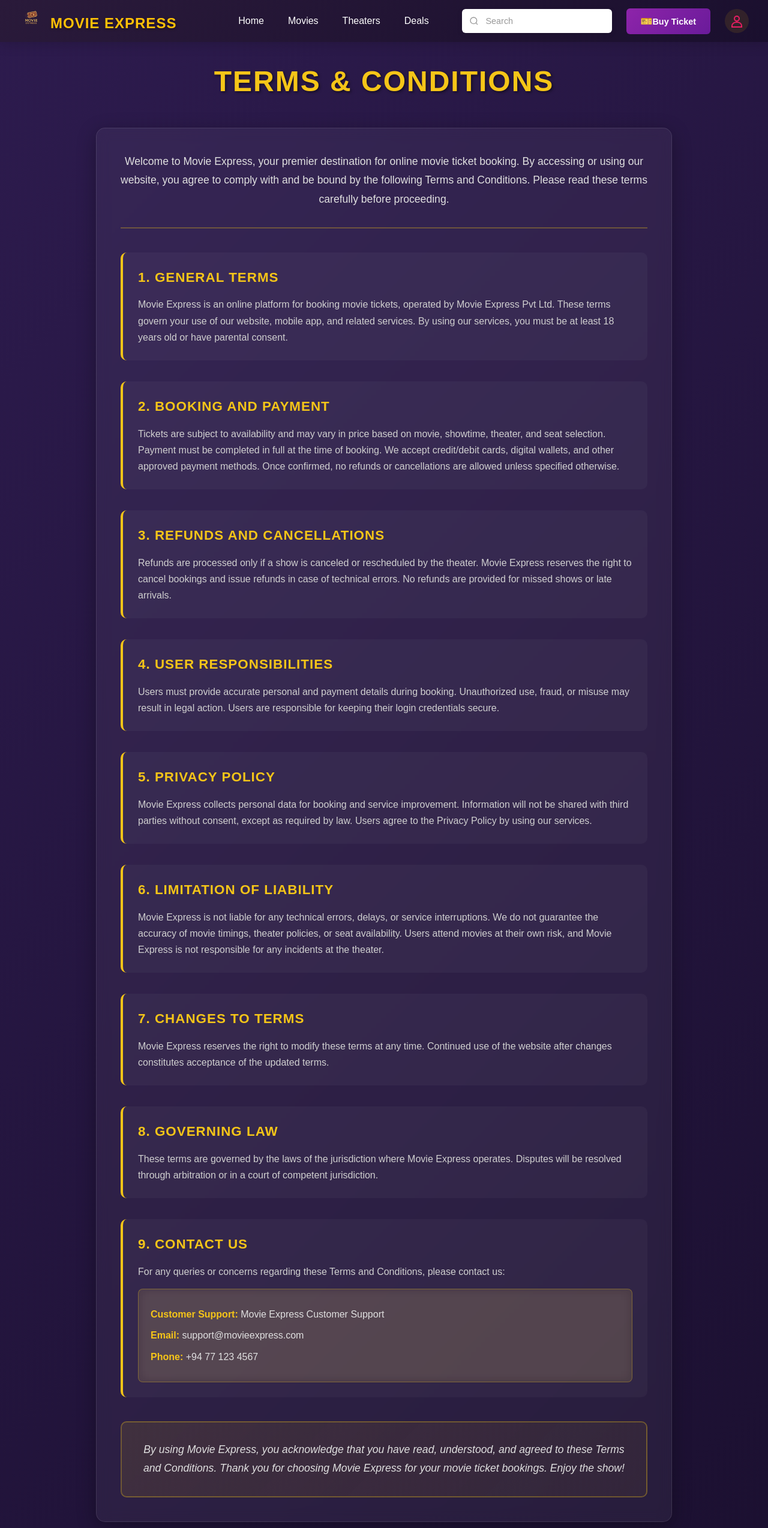
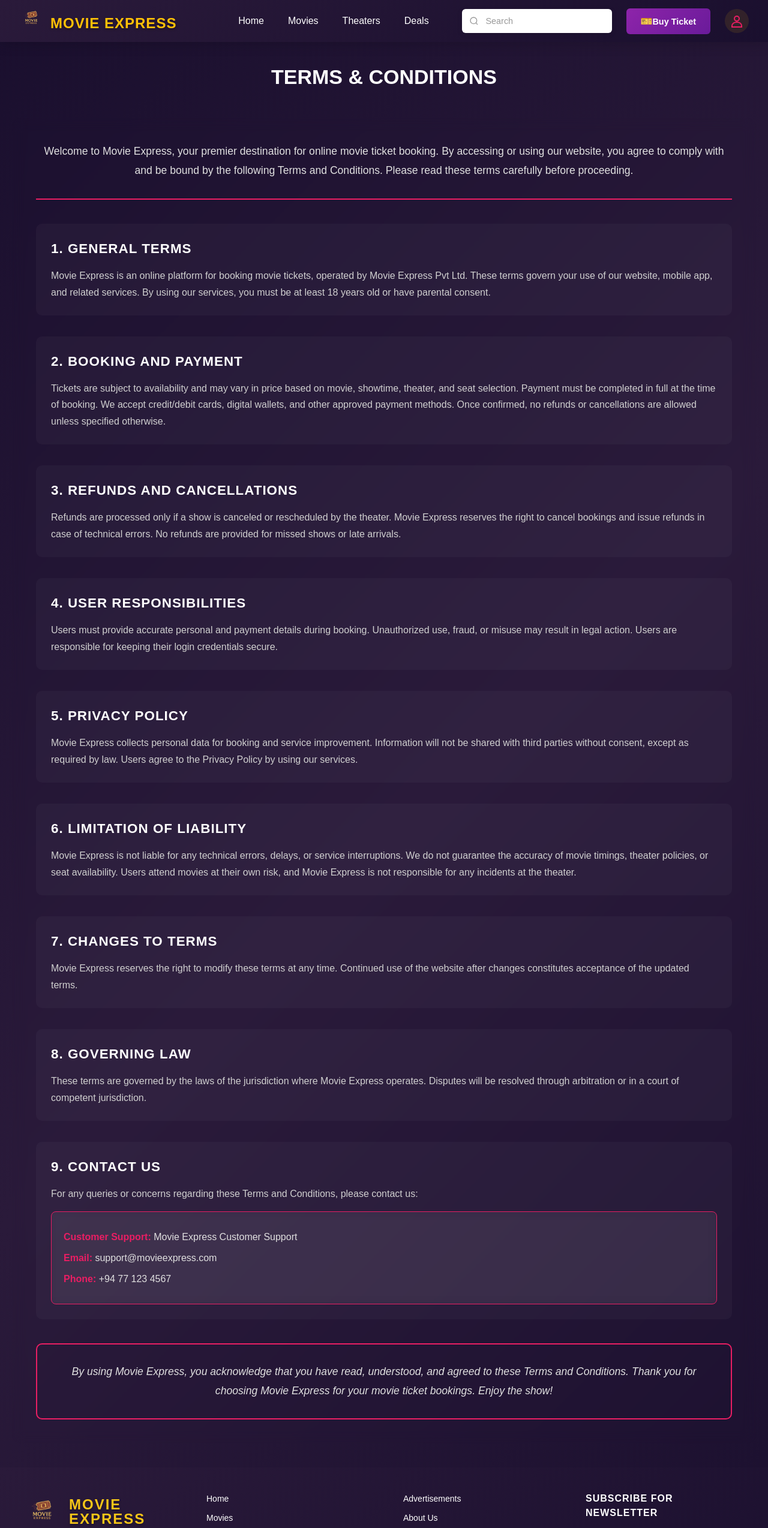
Before and after one commit to AnuNirmani/Movie-Ticket-Booking, a React (Vite) app: page /terms in a window 1280 px wide. Shown: the top 2548 px of the page at 60% size. Built offline with nearby package versions, Linux system fonts and the light colour scheme.

Commit message:
Fixed css for and conditions

```diff
--- a/src/css/Footer/aboutus.css
+++ b/src/css/Footer/aboutus.css
@@ -3,7 +3,7 @@
   min-height: 100vh;
   display: flex;
   flex-direction: column;
-  background: linear-gradient(135deg, #1a0f2e 0%, #2d1b4e 100%);
+  background: linear-gradient(135deg, #1a0f2e 0%, #2a1a3a 50%, #1a0f2e 100%);
 }
 
 .about-us-container {
--- a/src/css/Footer/termsandconditions.css
+++ b/src/css/Footer/termsandconditions.css
@@ -1,14 +1,13 @@
 /* Terms & Conditions Page Styles */
 .terms-page {
   min-height: 100vh;
-  background: linear-gradient(135deg, #2d1b4e 0%, #1a0f2e 100%);
+  background: linear-gradient(135deg, #1a0f2e 0%, #2a1a3a 50%, #1a0f2e 100%);
   color: white;
   font-family: 'Arial', sans-serif;
 }
 
 .terms-container {
-  max-width: 1000px;
-  margin: 0 auto;
+  width: 100%;
   padding: 40px 20px;
 }
 
@@ -18,27 +17,24 @@
 }
 
 .terms-header h1 {
-  font-size: 3rem;
-  font-weight: bold;
-  color: #f5c518;
-  margin: 0;
-  text-shadow: 2px 2px 4px rgba(0, 0, 0, 0.5);
-  letter-spacing: 2px;
+  font-size: 34px;
+  font-weight: 700;
+  margin-bottom: 20px;
 }
 
 .terms-content {
-  background: rgba(255, 255, 255, 0.05);
+  /* background: rgba(255, 255, 255, 0.05); */
   backdrop-filter: blur(10px);
   border-radius: 15px;
   padding: 40px;
-  box-shadow: 0 8px 32px rgba(0, 0, 0, 0.3);
-  border: 1px solid rgba(255, 255, 255, 0.1);
+  /* box-shadow: 0 8px 32px rgba(0, 0, 0, 0.3);
+  border: 1px solid rgba(255, 255, 255, 0.1); */
 }
 
 .terms-intro {
   margin-bottom: 40px;
   padding-bottom: 30px;
-  border-bottom: 2px solid rgba(245, 197, 24, 0.3);
+  border-bottom: 2px solid #e91e63;
 }
 
 .terms-intro p {
@@ -54,7 +50,6 @@
   padding: 25px;
   background: rgba(255, 255, 255, 0.03);
   border-radius: 10px;
-  border-left: 4px solid #f5c518;
   transition: all 0.3s ease;
 }
 
@@ -66,7 +61,7 @@
 .terms-section h2 {
   font-size: 1.4rem;
   font-weight: bold;
-  color: #f5c518;
+  color: #ffffff;
   margin: 0 0 15px 0;
   text-transform: uppercase;
   letter-spacing: 1px;
@@ -82,9 +77,8 @@
 .contact-info {
   margin-top: 15px;
   padding: 20px;
-  background: rgba(245, 197, 24, 0.1);
   border-radius: 8px;
-  border: 1px solid rgba(245, 197, 24, 0.3);
+  border: 1px solid #e91e63;
 }
 
 .contact-info p {
@@ -94,16 +88,15 @@
 }
 
 .contact-info strong {
-  color: #f5c518;
+  color: #e91e63;
   font-weight: bold;
 }
 
 .terms-conclusion {
   margin-top: 40px;
   padding: 30px;
-  background: linear-gradient(135deg, rgba(245, 197, 24, 0.1), rgba(245, 197, 24, 0.05));
   border-radius: 10px;
-  border: 2px solid rgba(245, 197, 24, 0.3);
+  border: 2px solid #e91e63;
   text-align: center;
 }
 
```
